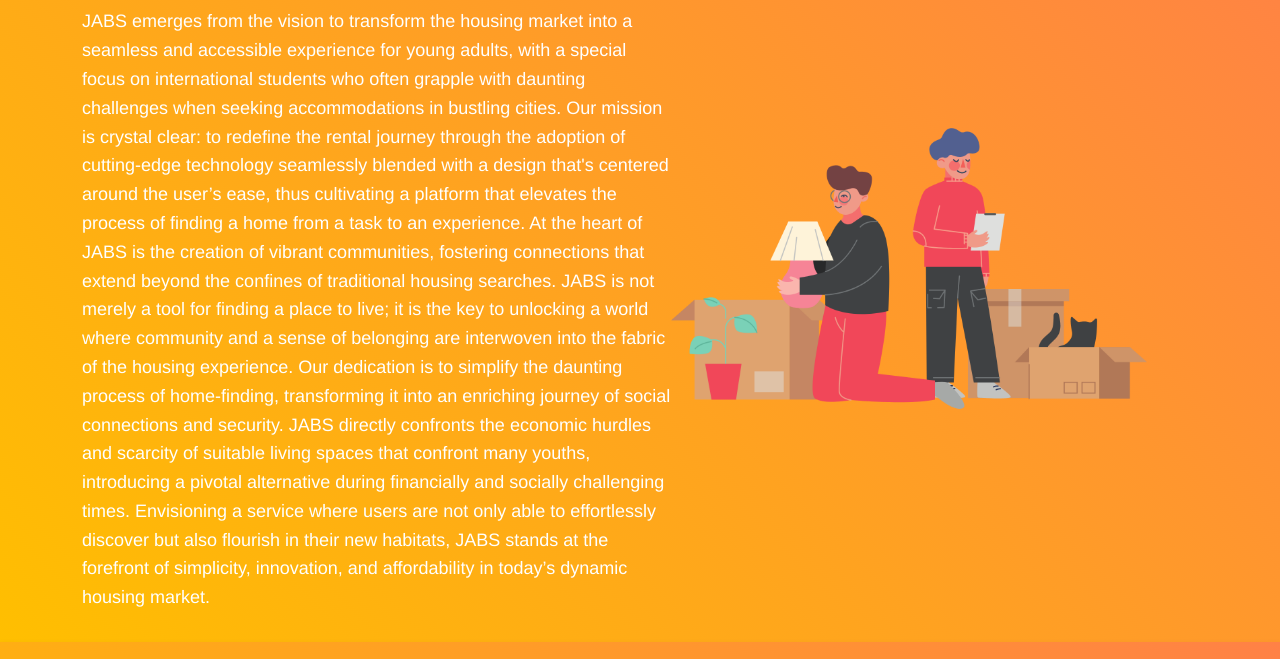
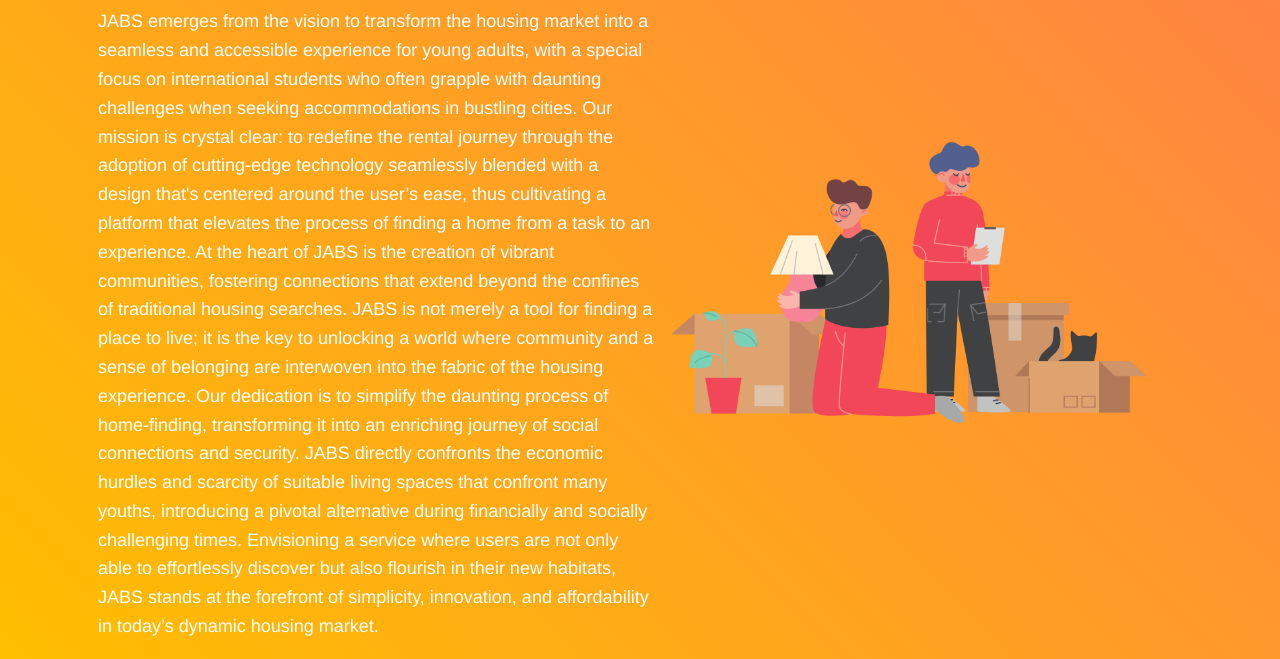
Before and after one commit to rayguillian/Jabs-Connect-EksamenSem-2, a plain HTML site: page about.html in a window 1280 px wide. Shown: the part 609-1268 px from the top of the page. Drawn offline with nearby package versions, Linux system fonts and the light colour scheme.

Commit message:
Update styles.css

```diff
--- a/styles.css
+++ b/styles.css
@@ -7,11 +7,16 @@
     padding: 0;
     font-family: "Helvetica Neue", Helvetica, Arial, sans-serif;
 }
+p  {  word-wrap: break-word;
+    padding: 0 1rem;
+}
+
+
 
 /* Style for the body */
 body {
     background: #f5f5f5;
-    line-height: 1.6;
+    line-height: 1.6; /* Good for readability */
 }
 
 /* Style for the header */
@@ -666,6 +671,8 @@
 }
 
 
+
+
 /* Responsive adjustments for testimonials */
 @media (max-width: 768px) {
     .testimonials-container {
```
